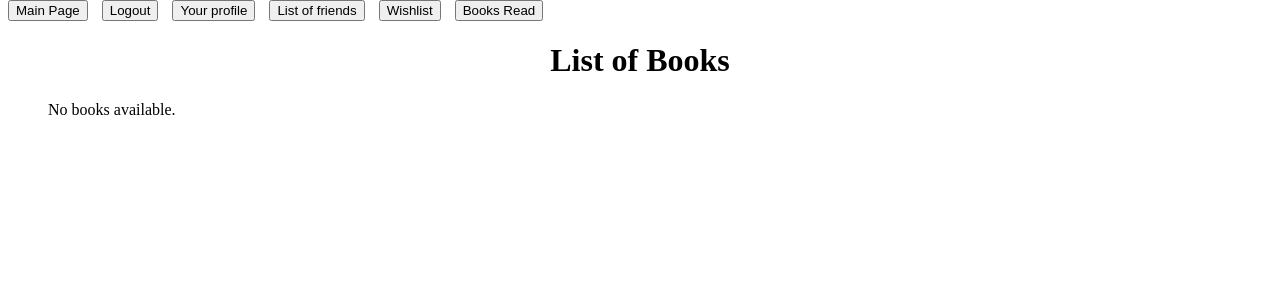
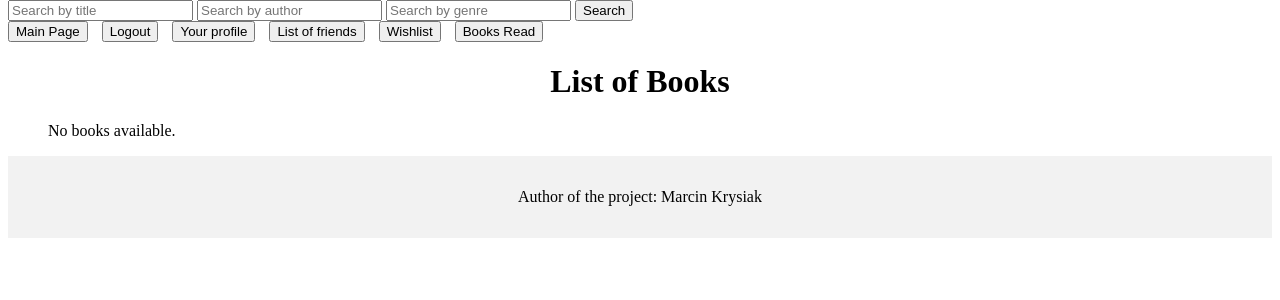
Before and after one commit to marcin-design/Bookstore-Community, a Django app: page /main/ in a window 1280 px wide. Shown: the part 120-420 px from the top of the page. Run offline with Django 4.2, Linux system fonts and the light colour scheme; the visitor is signed in with stand-in values (Sample User, id 1); data that the repository does not hold is empty.

Commit message:
fix for books hyperlinks + search bar has been implemented

```diff
--- a/Bookstore_project/urls.py
+++ b/Bookstore_project/urls.py
@@ -12,6 +12,7 @@ urlpatterns = [
     path('add_friend/', bk_views.AddFriendView.as_view(), name='add_friend'),
     path('friends_list/', bk_views.FriendsListView.as_view(), name='list_of_friends'),
     path('wishlist/', bk_views.WishlistView.as_view(), name='wishlist'),
-    path('book_details/<str:book_id>/', bk_views.BookDetailsView.as_view(), name='book_details'),
+    path('book_details/<book_id>/', bk_views.BookDetailsView.as_view(), name='book_details'),
     path('read_books/', bk_views.BooksReadView.as_view(), name='read_books'),
+    path('search_book/', bk_views.search_for_book, name='query'),
 ]
--- a/bookstore_app/templates/bookstore_app/base.html
+++ b/bookstore_app/templates/bookstore_app/base.html
@@ -22,11 +22,22 @@
         h1 {
             text-align: center;
         }
+        footer {
+            text-align: center;
+            padding: 1em 0;
+            background-color: #f2f2f2;
+        }
     </style>
 <body>
     <header>
         <h1>Bookstore Online</h1>
     </header>
+     <form action="{% url 'query' %}" method="GET">
+    <input type="text" name="title" placeholder="Search by title">
+    <input type="text" name="author" placeholder="Search by author">
+    <input type="text" name="genre" placeholder="Search by genre">
+    <button type="submit">Search</button>
+        </form><br>
     <form method="get" action="{% url 'main' %}">
         <input type="submit" value="Main Page">
     </form>
@@ -37,7 +48,6 @@
     <form method="get" action="{% url 'user_profile' %}">
         {% csrf_token %}
         <input type="submit" value="Your profile">
-    </form>
     </form>
     <form method="get" action="{% url 'list_of_friends' %}">
         <input type="submit" value="List of friends">
@@ -50,5 +60,8 @@
     </form>
         {% block content %}
         {% endblock %}
+    <footer>
+        <p>Author of the project: Marcin Krysiak</p>
+    </footer>
 </body>
 </html>
--- a/bookstore_app/templates/bookstore_app/main.html
+++ b/bookstore_app/templates/bookstore_app/main.html
@@ -19,10 +19,10 @@
     <ul>
     {% for book in books %}
         <li>
-            <h3><a href="{% url 'book_details' book.id %}">{{ book.volumeInfo.title }}</a></h3>
-            <p><strong>Author:</strong> {{ book.volumeInfo.authors|join:", " }}</p>
-            {% if book.volumeInfo.imageLinks %}
-                <img src="{{ book.volumeInfo.imageLinks.thumbnail }}" alt="Book Cover">
+            <h3><a href="{% url 'book_details' book.id %}">{{ book.title }}</a></h3>
+            <p><strong>Author:</strong> {{ book.author }}</p>
+            {% if book.thumbnail %}
+                <img src="{{ book.thumbnail }}" alt="Book Cover">
             {% else %}
                 <p>No book cover available.</p>
             {% endif %}
--- a/bookstore_app/views.py
+++ b/bookstore_app/views.py
@@ -69,21 +69,27 @@ def main_page(request, book_id=None):
         api_key = settings.GOOGLE_BOOKS_API_KEY
 
         params = {
-            "q": "Grace",
+            "q": "Marvel",
             "key": api_key,
         }
 
         response = requests.get(api_url, params=params)
 
         if response.status_code == 200:
+            books = []
             data = response.json()
-            books = data.get("items", [])
+            google_books = data.get("items", [])
 
-            for book_data in books:
+            for book_data in google_books:
                 book_info = book_data.get("volumeInfo", {})
                 genres = book_info.get("categories", [])
 
                 existing_book = Book.objects.filter(title=book_info.get("title", ""))
+
+                for book in existing_book:
+                    books.append(book)
+
+
 
                 if not existing_book:
                     thumbnail = book_info.get("imageLinks", {}).get("thumbnail", "")
@@ -107,6 +113,7 @@ def main_page(request, book_id=None):
                     )
 
                     new_book.save()
+                    books.append(new_book)
 
         else:
             books = []
@@ -238,3 +245,21 @@ class BooksReadView(View):
             if books_to_add:
                 books_read.books_read_list.add(books_to_add)
         return redirect('read_books')
+
+
+def search_for_book(request):
+    query_title = request.GET.get('title')
+    query_author = request.GET.get('author')
+    query_genre = request.GET.get('genre')
+
+    books = Book.objects.all()
+    if query_title:
+        books = books.filter(title__icontains=query_title)
+    if query_author:
+        books = books.filter(author__icontains=query_author)
+    if query_genre:
+        books = books.filter(genre__icontains=query_genre)
+
+    return render(request,
+                  'bookstore_app/search_for_book.html',
+                  {'books': books})
```
Also changed, not shown: bookstore_app/templates/bookstore_app/search_for_book.html (added, +17 -0 lines).
